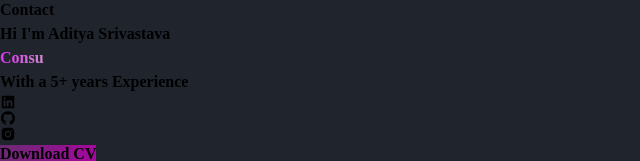
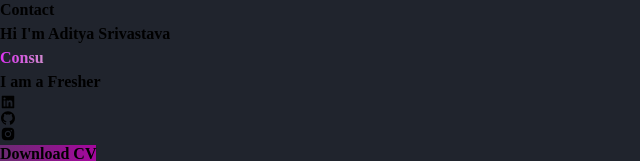
Before and after one commit to AdityaSrivastavaaa/PortFolio, a React app: page / in a window 1280 px wide. Shown: the part 286-447 px from the top of the page, without its empty margins (0-640 px from the left). Built offline with nearby package versions, Linux system fonts and the light colour scheme; the HTML template or start-up script is replaced by a standard one.

Commit message:
updating details

```diff
--- a/src/components/Hero.jsx
+++ b/src/components/Hero.jsx
@@ -37,7 +37,7 @@ const Hero = () => {
           </h1>
           <div className="flex justify-center items-center">
             <p className="md:text-5xl sm:text-4xl text-xl font-bold text-gray-500">
-              With a 5+ years Experience
+           I am a Fresher
             </p>
           </div>
           <div className="text-5xl flex justify-start gap-16 my-7 text-purple-500">
```
